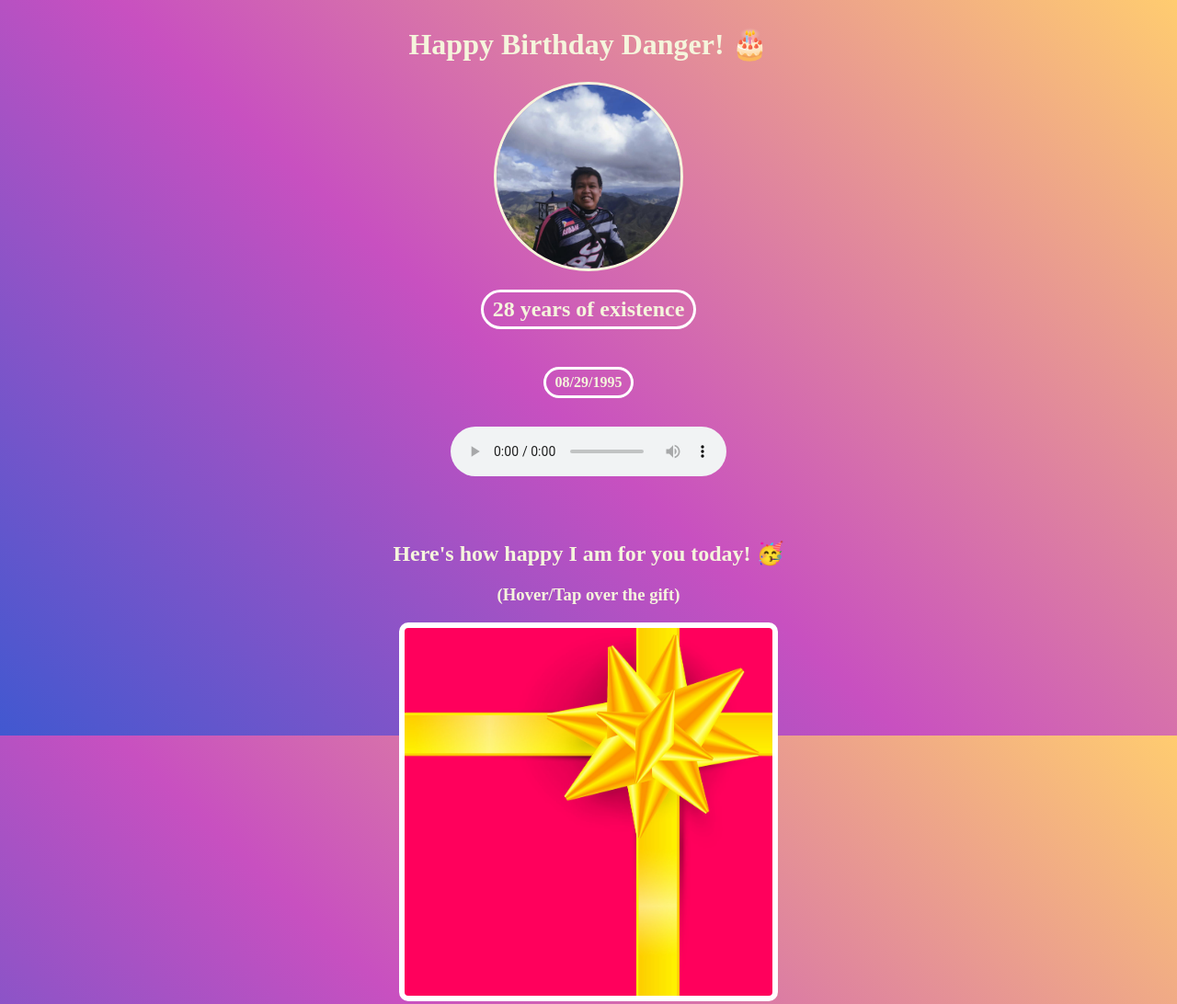
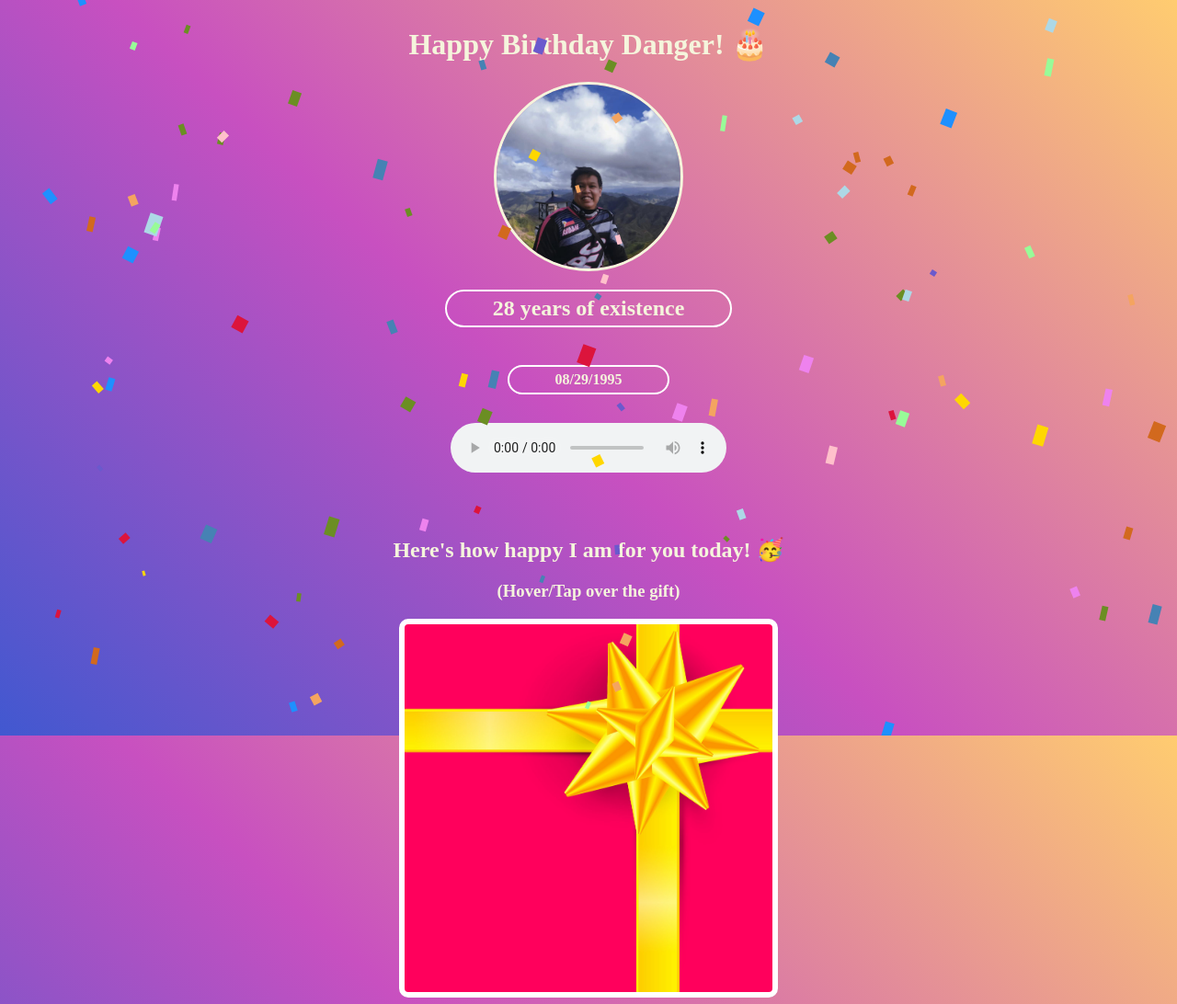
Before and after one commit to damongs-dev/bdaynidanger, a plain HTML site: page index.html in a window 1280 px wide. Shown: the top 1092 px of the page at 92% size. Drawn offline with Linux system fonts and the light colour scheme; a web font is replaced by a local one.

Commit message:
Add files via upload
Confetti added

```diff
--- /dev/null
+++ b/confetti.js
@@ -0,0 +1,213 @@
+var confetti = {
+	maxCount: 150,		//set max confetti count
+	speed: 2,			//set the particle animation speed
+	frameInterval: 15,	//the confetti animation frame interval in milliseconds
+	alpha: 1.0,			//the alpha opacity of the confetti (between 0 and 1, where 1 is opaque and 0 is invisible)
+	gradient: false,	//whether to use gradients for the confetti particles
+	start: null,		//call to start confetti animation (with optional timeout in milliseconds, and optional min and max random confetti count)
+	stop: null,			//call to stop adding confetti
+	toggle: null,		//call to start or stop the confetti animation depending on whether it's already running
+	pause: null,		//call to freeze confetti animation
+	resume: null,		//call to unfreeze confetti animation
+	togglePause: null,	//call to toggle whether the confetti animation is paused
+	remove: null,		//call to stop the confetti animation and remove all confetti immediately
+	isPaused: null,		//call and returns true or false depending on whether the confetti animation is paused
+	isRunning: null		//call and returns true or false depending on whether the animation is running
+};
+
+(function() {
+	confetti.start = startConfetti;
+	confetti.stop = stopConfetti;
+	confetti.toggle = toggleConfetti;
+	confetti.pause = pauseConfetti;
+	confetti.resume = resumeConfetti;
+	confetti.togglePause = toggleConfettiPause;
+	confetti.isPaused = isConfettiPaused;
+	confetti.remove = removeConfetti;
+	confetti.isRunning = isConfettiRunning;
+	var supportsAnimationFrame = window.requestAnimationFrame || window.webkitRequestAnimationFrame || window.mozRequestAnimationFrame || window.oRequestAnimationFrame || window.msRequestAnimationFrame;
+	var colors = ["rgba(30,144,255,", "rgba(107,142,35,", "rgba(255,215,0,", "rgba(255,192,203,", "rgba(106,90,205,", "rgba(173,216,230,", "rgba(238,130,238,", "rgba(152,251,152,", "rgba(70,130,180,", "rgba(244,164,96,", "rgba(210,105,30,", "rgba(220,20,60,"];
+	var streamingConfetti = false;
+	var animationTimer = null;
+	var pause = false;
+	var lastFrameTime = Date.now();
+	var particles = [];
+	var waveAngle = 0;
+	var context = null;
+
+	function resetParticle(particle, width, height) {
+		particle.color = colors[(Math.random() * colors.length) | 0] + (confetti.alpha + ")");
+		particle.color2 = colors[(Math.random() * colors.length) | 0] + (confetti.alpha + ")");
+		particle.x = Math.random() * width;
+		particle.y = Math.random() * height - height;
+		particle.diameter = Math.random() * 10 + 5;
+		particle.tilt = Math.random() * 10 - 10;
+		particle.tiltAngleIncrement = Math.random() * 0.07 + 0.05;
+		particle.tiltAngle = Math.random() * Math.PI;
+		return particle;
+	}
+
+	function toggleConfettiPause() {
+		if (pause)
+			resumeConfetti();
+		else
+			pauseConfetti();
+	}
+
+	function isConfettiPaused() {
+		return pause;
+	}
+
+	function pauseConfetti() {
+		pause = true;
+	}
+
+	function resumeConfetti() {
+		pause = false;
+		runAnimation();
+	}
+
+	function runAnimation() {
+		if (pause)
+			return;
+		else if (particles.length === 0) {
+			context.clearRect(0, 0, window.innerWidth, window.innerHeight);
+			animationTimer = null;
+		} else {
+			var now = Date.now();
+			var delta = now - lastFrameTime;
+			if (!supportsAnimationFrame || delta > confetti.frameInterval) {
+				context.clearRect(0, 0, window.innerWidth, window.innerHeight);
+				updateParticles();
+				drawParticles(context);
+				lastFrameTime = now - (delta % confetti.frameInterval);
+			}
+			animationTimer = requestAnimationFrame(runAnimation);
+		}
+	}
+
+	function startConfetti(timeout, min, max) {
+		var width = window.innerWidth;
+		var height = window.innerHeight;
+		window.requestAnimationFrame = (function() {
+			return window.requestAnimationFrame ||
+				window.webkitRequestAnimationFrame ||
+				window.mozRequestAnimationFrame ||
+				window.oRequestAnimationFrame ||
+				window.msRequestAnimationFrame ||
+				function (callback) {
+					return window.setTimeout(callback, confetti.frameInterval);
+				};
+		})();
+		var canvas = document.getElementById("confetti-canvas");
+		if (canvas === null) {
+			canvas = document.createElement("canvas");
+			canvas.setAttribute("id", "confetti-canvas");
+			canvas.setAttribute("style", "display:block;z-index:999999;pointer-events:none;position:fixed;top:0");
+			document.body.prepend(canvas);
+			canvas.width = width;
+			canvas.height = height;
+			window.addEventListener("resize", function() {
+				canvas.width = window.innerWidth;
+				canvas.height = window.innerHeight;
+			}, true);
+			context = canvas.getContext("2d");
+		} else if (context === null)
+			context = canvas.getContext("2d");
+		var count = confetti.maxCount;
+		if (min) {
+			if (max) {
+				if (min == max)
+					count = particles.length + max;
+				else {
+					if (min > max) {
+						var temp = min;
+						min = max;
+						max = temp;
+					}
+					count = particles.length + ((Math.random() * (max - min) + min) | 0);
+				}
+			} else
+				count = particles.length + min;
+		} else if (max)
+			count = particles.length + max;
+		while (particles.length < count)
+			particles.push(resetParticle({}, width, height));
+		streamingConfetti = true;
+		pause = false;
+		runAnimation();
+		if (timeout) {
+			window.setTimeout(stopConfetti, timeout);
+		}
+	}
+
+	function stopConfetti() {
+		streamingConfetti = false;
+	}
+
+	function removeConfetti() {
+		stop();
+		pause = false;
+		particles = [];
+	}
+
+	function toggleConfetti() {
+		if (streamingConfetti)
+			stopConfetti();
+		else
+			startConfetti();
+	}
+
+	function isConfettiRunning() {
+		return streamingConfetti;
+	}
+
+	function drawParticles(context) {
+		var particle;
+		var x, y, x2, y2;
+		for (var i = 0; i < particles.length; i++) {
+			particle = particles[i];
+			context.beginPath();
+			context.lineWidth = particle.diameter;
+			x2 = particle.x + particle.tilt;
+			x = x2 + particle.diameter / 2;
+			y2 = particle.y + particle.tilt + particle.diameter / 2;
+			if (confetti.gradient) {
+				var gradient = context.createLinearGradient(x, particle.y, x2, y2);
+				gradient.addColorStop("0", particle.color);
+				gradient.addColorStop("1.0", particle.color2);
+				context.strokeStyle = gradient;
+			} else
+				context.strokeStyle = particle.color;
+			context.moveTo(x, particle.y);
+			context.lineTo(x2, y2);
+			context.stroke();
+		}
+	}
+
+	function updateParticles() {
+		var width = window.innerWidth;
+		var height = window.innerHeight;
+		var particle;
+		waveAngle += 0.01;
+		for (var i = 0; i < particles.length; i++) {
+			particle = particles[i];
+			if (!streamingConfetti && particle.y < -15)
+				particle.y = height + 100;
+			else {
+				particle.tiltAngle += particle.tiltAngleIncrement;
+				particle.x += Math.sin(waveAngle) - 0.5;
+				particle.y += (Math.cos(waveAngle) + particle.diameter + confetti.speed) * 0.5;
+				particle.tilt = Math.sin(particle.tiltAngle) * 15;
+			}
+			if (particle.x > width + 20 || particle.x < -20 || particle.y > height) {
+				if (streamingConfetti && particles.length <= confetti.maxCount)
+					resetParticle(particle, width, height);
+				else {
+					particles.splice(i, 1);
+					i--;
+				}
+			}
+		}
+	}
+})();
--- a/index.html
+++ b/index.html
@@ -11,6 +11,29 @@
 
 </head>
 <body>
+    <script src="confetti.js"></script>
+    <!-- Confetti  JS-->
+    <script>
+
+        // start
+
+        const start = () => {
+            setTimeout(function() {
+                confetti.start()
+            }, 1000); // 1000 is time that after 1 second start the confetti ( 1000 = 1 sec)
+        };
+
+        //  Stop
+
+        const stop = () => {
+            setTimeout(function() {
+                confetti.stop()
+            }, 5000); // 5000 is time that after 5 second stop the confetti ( 5000 = 5 sec)
+        };
+
+        start();
+
+    </script>
     <header>
 
         <h1>Happy Birthday Danger! 🎂</h1>
--- a/styles.css
+++ b/styles.css
@@ -27,15 +27,15 @@ header img
 
 .years
 {
-    border: 3px solid white;
-    padding: 5px 10px 5px 10px;
+    border: 2px solid white;
+    padding: 5px 50px 5px 50px;
     border-radius: 50px;
 }
 
 h4
 {
-    border: 3px solid white;
-    padding: 5px 10px 5px 10px;
+    border: 2px solid white;
+    padding: 5px 50px 5px 50px;
     border-radius: 50px;
 }
 
```
Also changed, not shown: confetti.min.js (added).
